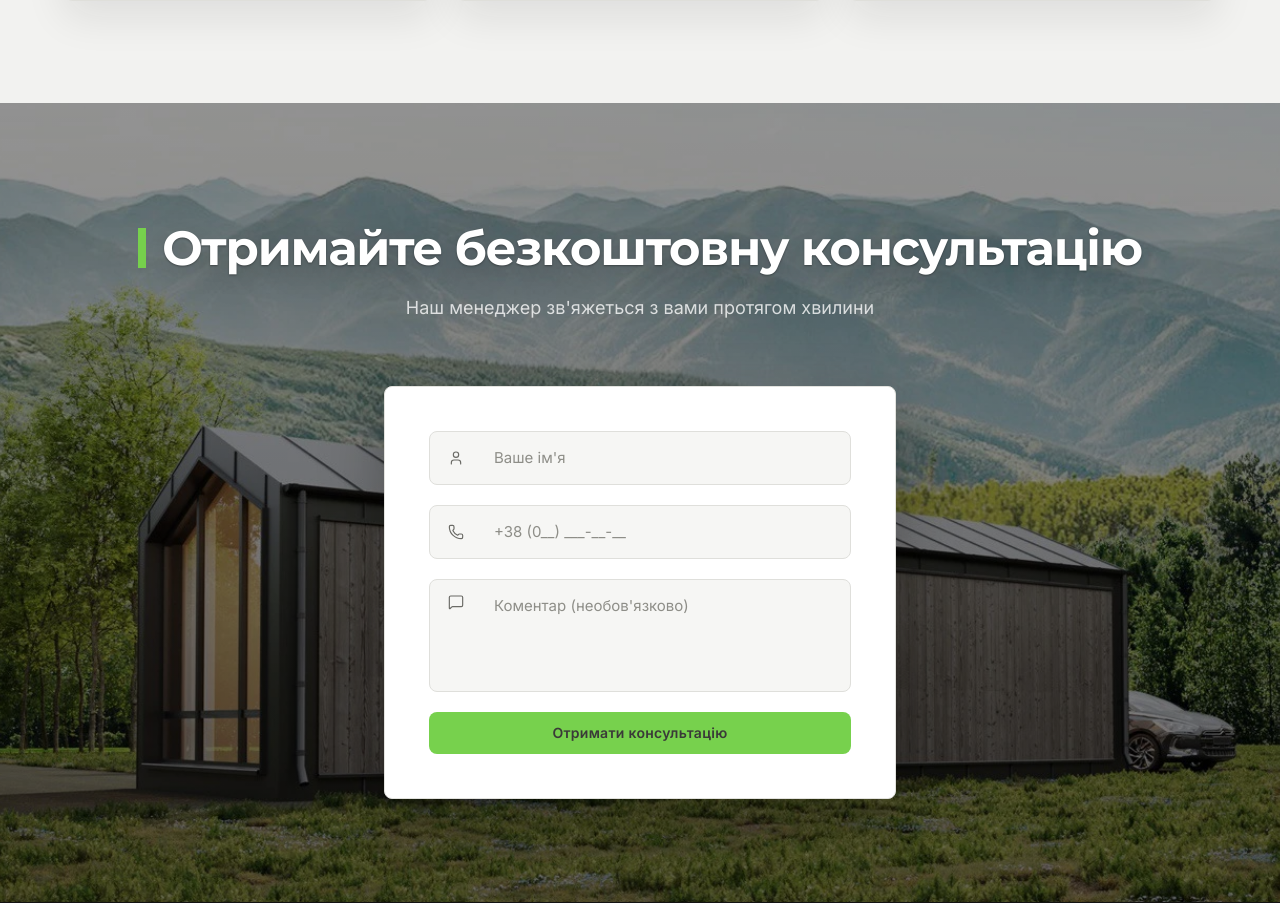
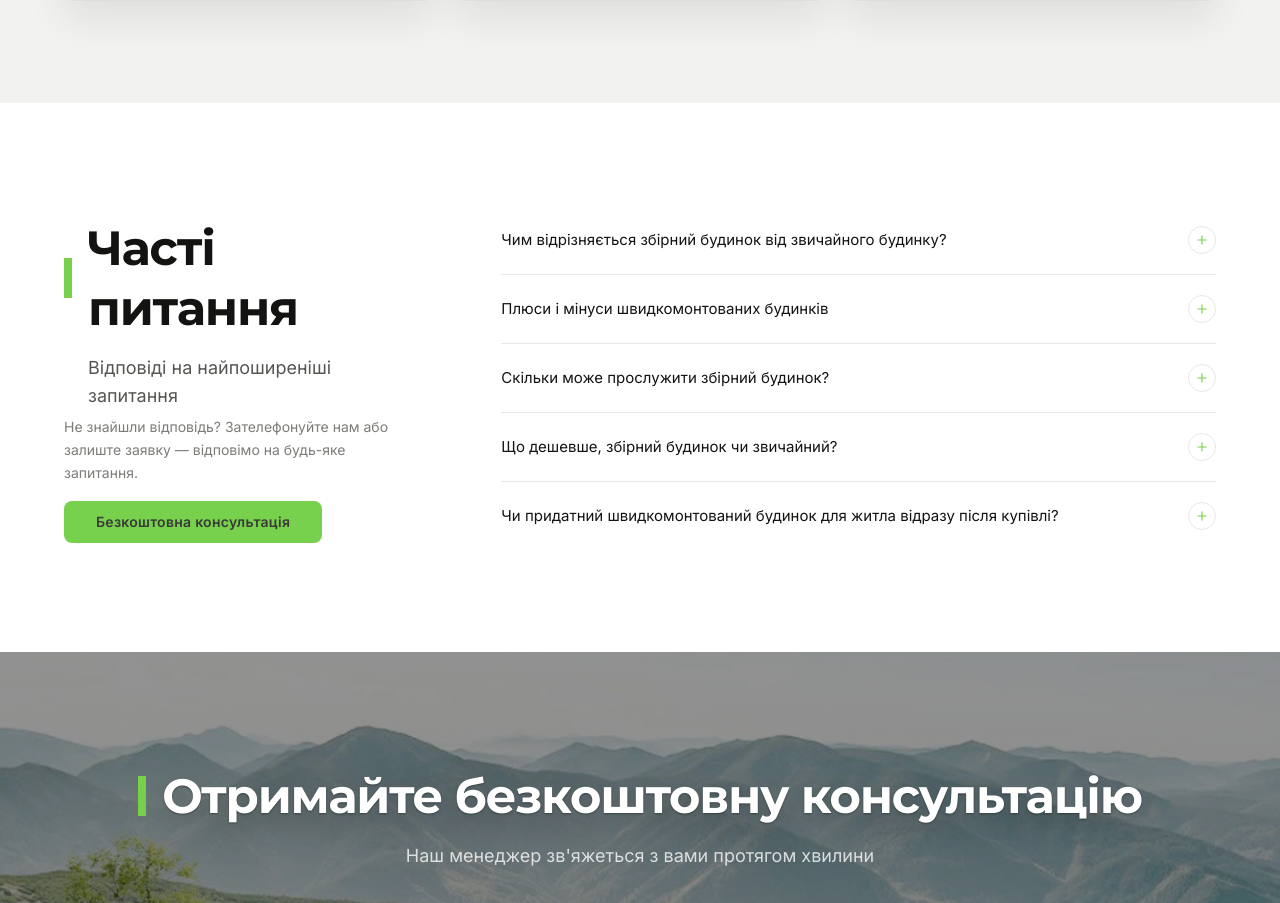
Before and after one commit to STEPS-LAB/unitbud-demo, a Next.js app: page /catalog in a window 1280 px wide. Shown: the part 1304-2207 px from the top of the page. Built offline with nearby package versions, Linux system fonts and the light colour scheme; no server answers.

Commit message:
фікс faq

```diff
--- a/app/catalog/page.tsx
+++ b/app/catalog/page.tsx
@@ -5,6 +5,9 @@ import { Footer } from "@/components/shared/Footer";
 import { CatalogClient } from "./CatalogClient";
 import { MOBILE_STICKY_MAIN_PAD } from "@/lib/mobileSticky";
 
+const FaqSection = dynamic(() =>
+  import("@/components/sections/FaqSection").then((m) => m.FaqSection),
+);
 const ConsultationSection = dynamic(() =>
   import("@/components/sections/ConsultationSection").then((m) => m.ConsultationSection),
 );
@@ -27,6 +30,7 @@ export default function CatalogPage() {
       <Header />
       <main className={`pt-[88px] ${MOBILE_STICKY_MAIN_PAD}`}>
         <CatalogClient />
+        <FaqSection />
         <ConsultationSection />
       </main>
       <Footer />
--- a/components/sections/FaqSection.tsx
+++ b/components/sections/FaqSection.tsx
@@ -22,7 +22,7 @@ export function FaqSection() {
   return (
     <section id="faq" className="section-padding bg-white">
       <div className="container-wide">
-        <div className="grid grid-cols-1 gap-12 lg:grid-cols-[1fr_2fr] lg:grid-rows-[auto_auto] lg:gap-20 lg:items-start">
+        <div className="grid grid-cols-1 gap-12 lg:grid-cols-[1fr_2fr] lg:grid-rows-[auto_auto] lg:gap-x-20 lg:gap-y-0 lg:items-start">
           {/* Title block: first on mobile, top-left on desktop */}
           <div className="order-1 lg:col-start-1 lg:row-start-1">
             <SectionHeader
@@ -30,6 +30,7 @@ export function FaqSection() {
               subtitle={tr.sections.faqSub}
               titleClassName="font-black"
               showTitleMarker
+              className="lg:mb-0"
             />
           </div>
 
```
